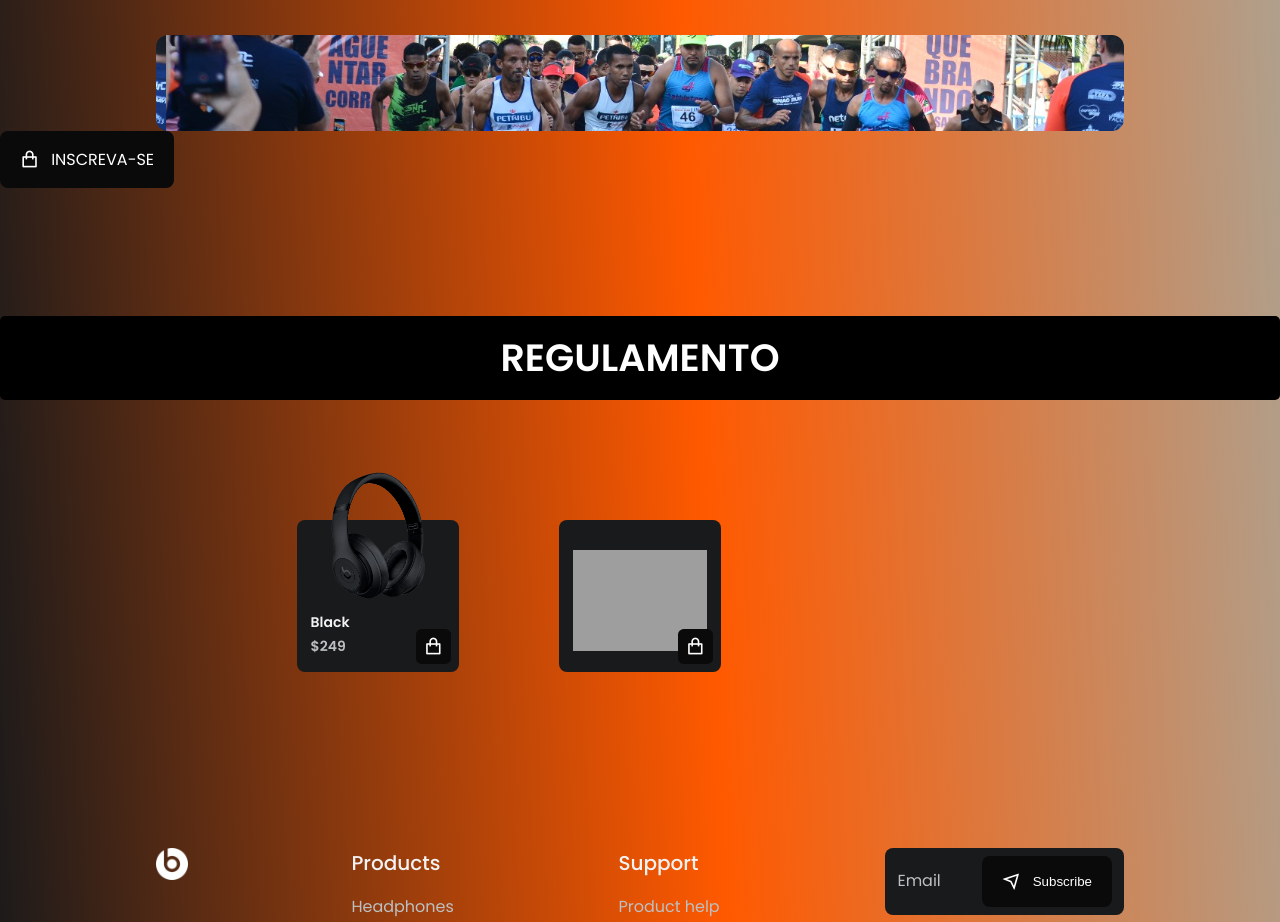
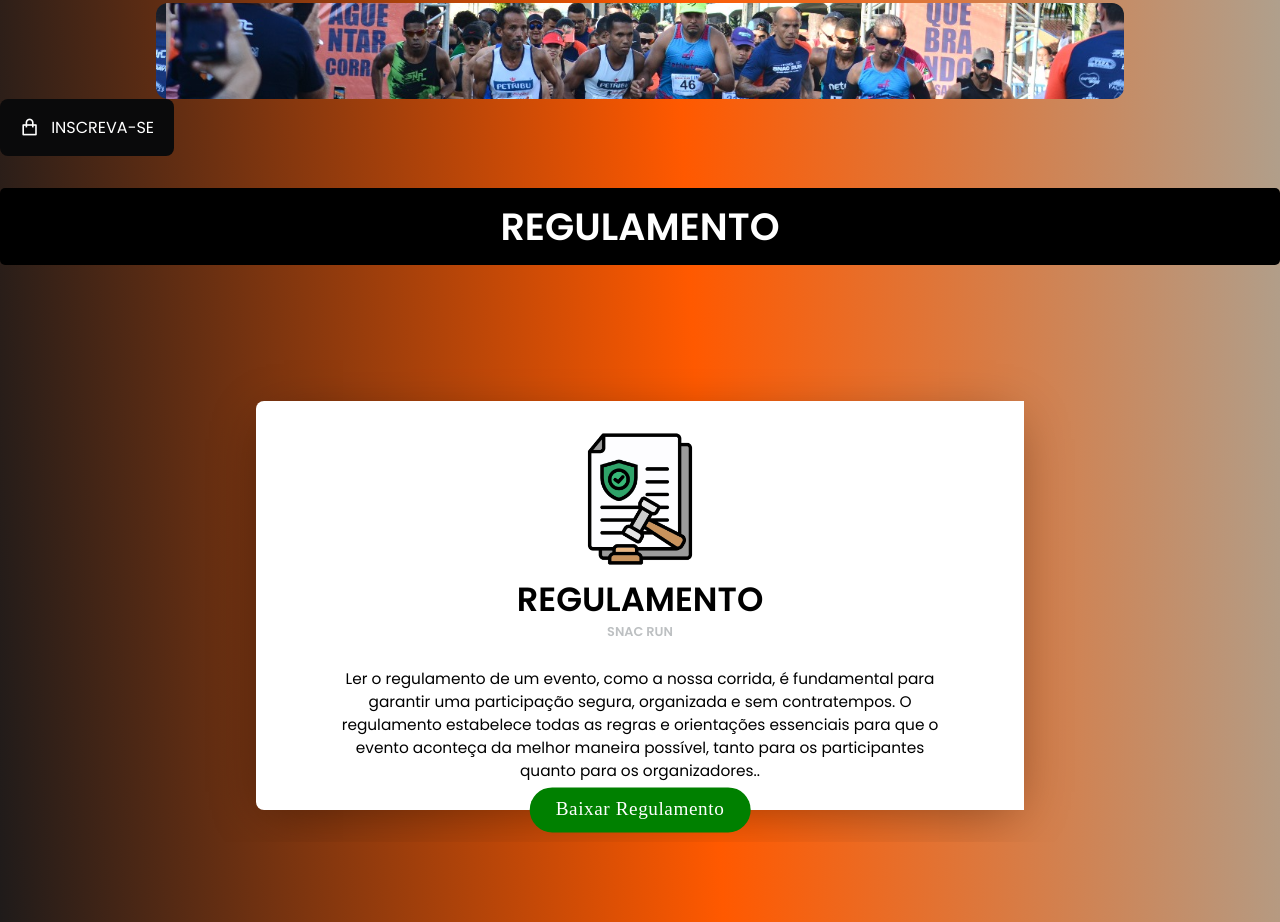
Before and after one commit to GuilhermeAilton/Front-end-SNAC, a plain HTML site: page index.html in a window 1280 px wide. Shown: the part 2697-3619 px from the top of the page. Drawn offline with nearby package versions, Linux system fonts and the light colour scheme; grey boxes are pictures that could not be loaded; a script that the page names is missing.

Commit message:
Adicinando section do Regulamento

```diff
--- a/assets/css/styles.css
+++ b/assets/css/styles.css
@@ -955,3 +955,147 @@ swiper {
   height: ;
   -webkit-box-reflect: below 1px linear-gradient(transparent, transparent , #0002 , #0004);
 }
+
+
+* Cards */
+.card-snippet {
+  width: 80%;
+  max-width: 680px;
+  margin: 5% auto;
+  padding: 30px 0;
+}
+
+.card-box {
+  display: inline-block;
+  position: relative;
+  width: 60%;
+  padding: 28px 6%;
+  background: var(--white-color);
+  text-align: center;
+  vertical-align: middle;
+  border-radius: 8px;
+  -webkit-box-shadow: 0px 10px 50px -10px rgba(0,0,0,0.4);
+  -moz-box-shadow: 0px 10px 50px -10px rgba(0,0,0,0.4);
+  box-shadow: 0px 10px 50px -10px rgba(0,0,0,0.4);
+}
+
+.card-box:first-child {
+  border-radius: 8px 0 0 8px;
+}
+
+@media screen and (max-width: 680px) {
+  .card-box {
+    width: 100%;
+    margin: 20px auto;
+    border-radius: 8px !important;
+  }
+}
+
+/* Card content */
+.card-box img {
+  width: 140px;
+  max-width: 90%;
+}
+
+.card-box h2 {
+  margin: .2em 0;
+  font-size: 2.1em;
+  line-height: 1em;
+  text-transform: uppercase;
+  color: black;
+}
+
+.card-box h3 {
+  position: relative;
+  margin: .2em 0 2em 0;
+  font-size: .8em;
+  text-transform: uppercase;
+  color: var(--light-pink-color);
+}
+
+.card-box h3:after {
+  content: "";
+  position: absolute;
+  width: 28px;
+  height: 2px;
+  background: var(--light-pink-color);
+  bottom: -10px;
+  left: 50%;
+  margin-left: -14px;
+}
+
+.secondary h3 {
+  color: var(--light-violet-color);
+}
+
+.secondary h3:after {
+  background: var(--light-violet-color);
+}
+
+p {
+  font-size: .96em;
+  color: black;
+}
+
+/* Button */
+.card-box button {
+  position: absolute;
+  bottom: 0;
+  left: 50%;
+  -webkit-transform: translate(-50%, 50%);
+  -ms-transform: translate(-50%, 50%);
+  -o-transform: translate(-50%, 50%);
+  transform: translate(-50%, 50%);
+}
+
+.btn {
+  user-select: none;
+  min-width: 160px;
+  padding: 8px 26px;
+  outline: none;
+  border: none;
+  border-radius: 26px;
+  font-family: 'Roboto Slab', serif;
+  font-size: 1.2em;
+  line-height: 1.5em;
+  white-space: nowrap;
+  letter-spacing: .03em;
+  color: var(--white-color);
+  background: green;
+  cursor: pointer;
+  box-shadow: 0 4px 16px var(--dark-pink-color);
+  transition: ease .2s;
+}
+
+.btn:hover {
+  padding: 8px 34px;
+  box-shadow: 0 5px 24px var(--dark-pink-color);
+}
+
+.btn:active {
+  font-size: 1.1em;
+}
+
+.btn:active:focus {
+  font-size: 1.1em;
+}
+
+.btn:focus {
+  padding: 8px 26px;
+}
+
+.secondary .btn {
+  background: var(--dark-violet-color);
+  box-shadow: 0 4px 16px var(--dark-violet-color);
+}
+
+.secondary .btn:hover {
+  padding: 8px 34px;
+  box-shadow: 0 5px 24px var(--dark-violet-color);
+}
+
+#regulamento{
+  display: flex;
+  flex-direction: column;
+  align-items: center;
+}
--- a/assets/js/main.js
+++ b/assets/js/main.js
@@ -104,6 +104,20 @@ var swiper = new Swiper(".mySwiper", {
   });
 
 
+
+  var swiper = new Swiper('.blog-slider', {
+    spaceBetween: 30,
+    effect: 'fade',
+    loop: true,
+    mousewheel: {
+      invert: false,
+    },
+    // autoHeight: true,
+    pagination: {
+      el: '.blog-slider__pagination',
+      clickable: true,
+    }
+  });
 // COROUSEL INIFINITO DE PATROCINADORES
 var copy = document.querySelector(".logos-slide").cloneNode(true);
 document.querySelector(".logos").appendChild(copy);
--- a/index.html
+++ b/index.html
@@ -207,37 +207,28 @@
                 <i class="ri-shopping-bag-line button__icon"></i> INSCREVA-SE
             </a>
         </section>
+        <div>
+            <h2 class="section__title section__title-gradient">REGULAMENTO</h2>
 
-        <!--=============== PRODUCTS ===============-->
-        <section class="products section" id="products">
-            <h2 class="section__title section__title-gradient products__line">
-                REGULAMENTO
-            </h2>
-
-            <div class="products__container container grid">
-                <article class="products__card">
-                    <div class="products__content">
-                        <img src="assets/img/product1.png" alt="" class="products__img">
-
-                        <h3 class="products__title">Black</h3>
-                        <span class="products__price">$249</span>
-
-                        <button class="button button--flex products__button">
-                            <i class="ri-shopping-bag-line button__icon"></i>
-                        </button>
-                    </div>
-                </article>
-                <article class="products__card">
-                    <div class="products__content">
-                        <img src="assets/img/segundoLote.jpg" alt="">
+        </div>
+        <!--=============== regulamento ===============-->
+        <section class="products section" id="regulamento">
 
 
+            <div class="card-box">
+                <img src="/assets/img/regulamento.png" alt="">
+                <h2> REGULAMENTO </h2>
+                <h3>SNAC RUN</h3>
+                <p>Ler o regulamento de um evento, como a nossa corrida, é fundamental para garantir uma participação
+                    segura, organizada e sem contratempos. O regulamento estabelece todas as regras e orientações
+                    essenciais para que o evento aconteça da melhor maneira possível, tanto para os participantes quanto
+                    para os organizadores..</p>
+                <a href="/assets/img/specs.png" download="specs.png">
+                    <button class="btn">Baixar Regulamento</button>
+                </a>
 
-                        <button class="button button--flex products__button">
-                            <i class="ri-shopping-bag-line button__icon"></i>
-                        </button>
-                    </div>
-                </article>
+            </div>
+
             </div>
         </section>
     </main>
```
Also changed, not shown: assets/img/regulamento.png (added).
